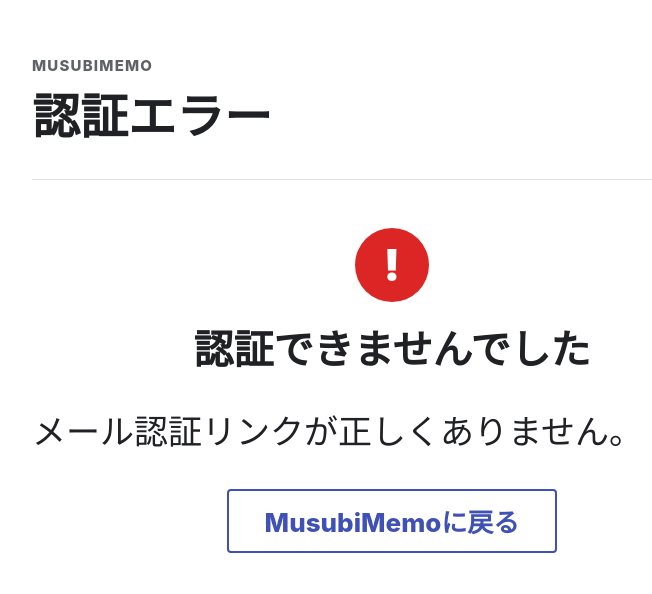
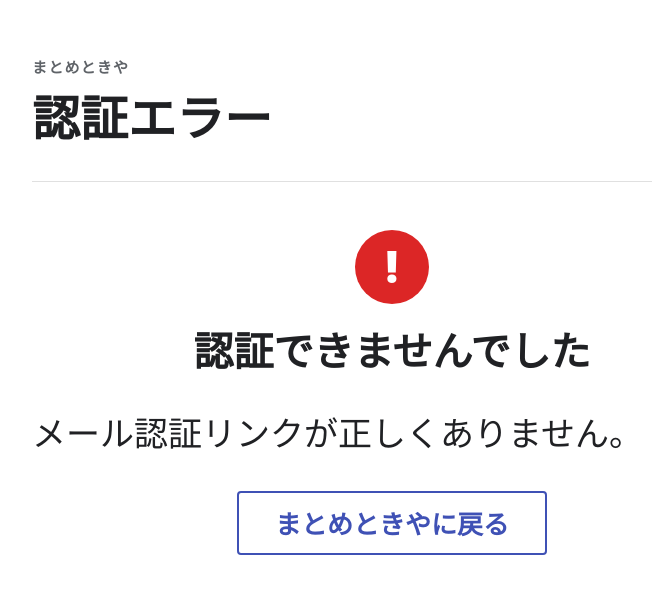
Before and after one commit to u-shin16/memo-app, a Flask app: page /auth/action in a window 1280 px wide. Shown: the top 594 px of the page, without its empty margins (248-900 px from the left). Run offline with Flask 3, Linux system fonts and the light colour scheme; some libraries are stand-ins or nearby versions.

Commit message:
名前変更

```diff
--- a/static/js/auth_action.js
+++ b/static/js/auth_action.js
@@ -13,8 +13,8 @@
   };
 
   const ERROR_MESSAGES = {
-    "auth/expired-action-code": "リンクの有効期限が切れています。MusubiMemoに戻って確認メールを再送してください。",
-    "auth/invalid-action-code": "リンクが無効、またはすでに使用済みです。MusubiMemoに戻って認証状況を更新してください。",
+    "auth/expired-action-code": "リンクの有効期限が切れています。まとめときやに戻って確認メールを再送してください。",
+    "auth/invalid-action-code": "リンクが無効、またはすでに使用済みです。まとめときやに戻って認証状況を更新してください。",
     "auth/user-disabled": "このアカウントは無効化されています。",
   };
 
@@ -30,7 +30,7 @@
   }
 
   function translateError(error) {
-    return ERROR_MESSAGES[error?.code] || "認証処理に失敗しました。MusubiMemoに戻って確認メールを再送してください。";
+    return ERROR_MESSAGES[error?.code] || "認証処理に失敗しました。まとめときやに戻って確認メールを再送してください。";
   }
 
   async function completeVerification() {
--- a/templates/auth_action.html
+++ b/templates/auth_action.html
@@ -3,11 +3,11 @@
 <head>
   <meta charset="utf-8">
   <meta name="viewport" content="width=device-width, initial-scale=1">
-  <title>メール認証｜MusubiMemo</title>
-  <meta name="description" content="MusubiMemoのメールアドレス確認ページです。">
+  <title>メール認証｜まとめときや</title>
+  <meta name="description" content="まとめときやのメールアドレス確認ページです。">
   <meta name="theme-color" content="#2563eb">
-  <meta name="application-name" content="MusubiMemo">
-  <meta name="apple-mobile-web-app-title" content="MusubiMemo">
+  <meta name="application-name" content="まとめときや">
+  <meta name="apple-mobile-web-app-title" content="まとめときや">
   <meta name="apple-mobile-web-app-capable" content="yes">
   <meta name="mobile-web-app-capable" content="yes">
   <link rel="icon" type="image/png" sizes="32x32" href="{{ url_for('static', filename='icons/favicon-32.png') }}">
@@ -19,7 +19,7 @@
 <body>
   <main class="auth-action-page">
     <section class="auth-action-card" aria-live="polite">
-      <p class="auth-action-brand">MusubiMemo</p>
+      <p class="auth-action-brand">まとめときや</p>
       <h1 id="actionTitle">メールアドレスの確認</h1>
 
       <div id="actionPending" class="action-state">
@@ -30,15 +30,15 @@
       <div id="actionSuccess" class="action-state" hidden>
         <div class="action-icon success" aria-hidden="true">✓</div>
         <h2>メール認証が完了しました</h2>
-        <p>MusubiMemoに戻って「認証状況を更新」を押すと、アカウント登録を完了できます。</p>
-        <a class="action-primary action-link" href="/">MusubiMemoに戻る</a>
+        <p>まとめときやに戻って「認証状況を更新」を押すと、アカウント登録を完了できます。</p>
+        <a class="action-primary action-link" href="/">まとめときやに戻る</a>
       </div>
 
       <div id="actionError" class="action-state" hidden>
         <div class="action-icon error" aria-hidden="true">!</div>
         <h2>認証できませんでした</h2>
-        <p id="actionErrorMessage">リンクの有効期限が切れているか、すでに使用済みです。MusubiMemoに戻って確認メールを再送してください。</p>
-        <a class="action-secondary action-link" href="/">MusubiMemoに戻る</a>
+        <p id="actionErrorMessage">リンクの有効期限が切れているか、すでに使用済みです。まとめときやに戻って確認メールを再送してください。</p>
+        <a class="action-secondary action-link" href="/">まとめときやに戻る</a>
       </div>
     </section>
   </main>
```
Also changed, not shown: templates/index.html (+7 -7 lines), README.md, static/site.webmanifest.
